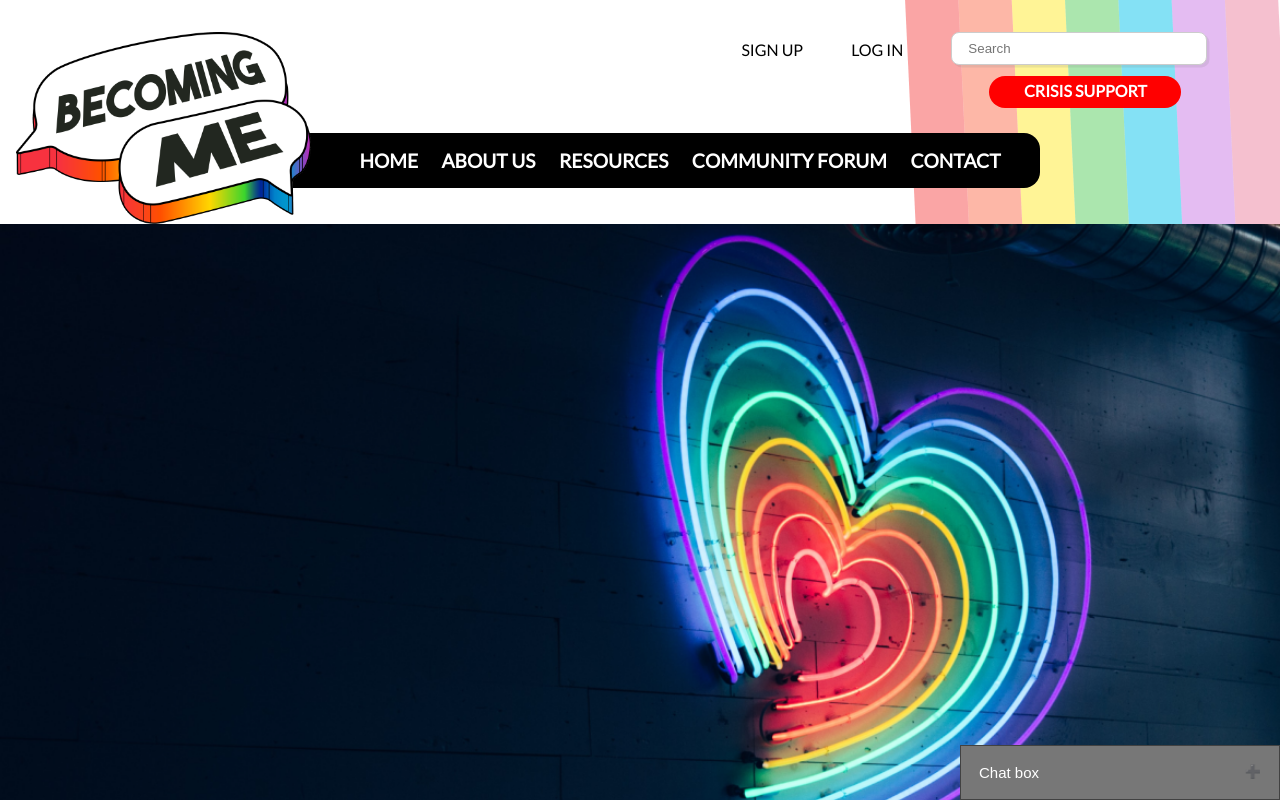
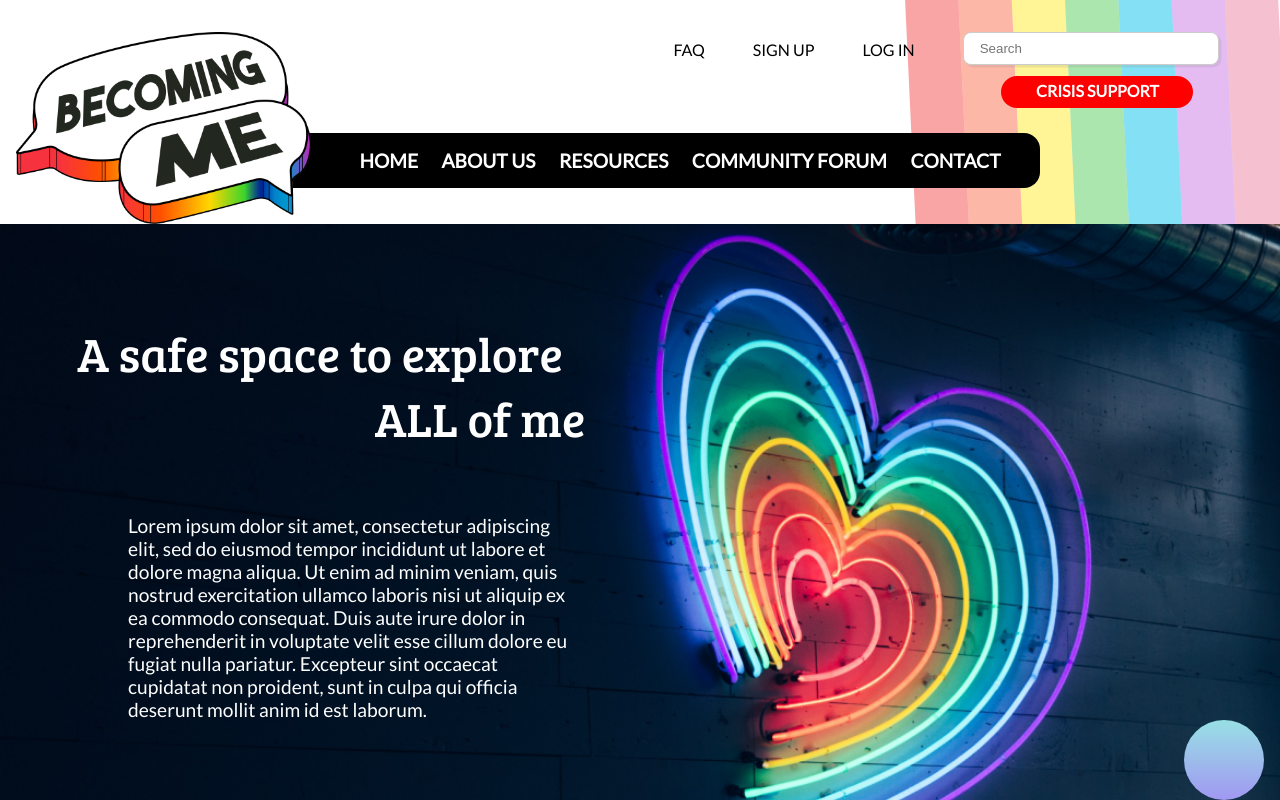
Before and after one commit to EoinTeaDev/Group-Project-3-Becoming-Me, a plain HTML site: page home.html in a window 1280 px wide. Drawn offline with Linux system fonts and the light colour scheme; a script that the page names is missing.

Commit message:
removed old test code for webchat, added in preliminary animation for chatbox opening. also added hero header and content text (placeholders for now)

```diff
--- a/css/style.css
+++ b/css/style.css
@@ -98,42 +98,6 @@ main {
   background-color: black;
 }
 
-.collapsible {
-  background-color: #777;
-  color: white;
-  cursor: pointer;
-  padding: 18px;
-  width: 100%;
-  border: none;
-  text-align: left;
-  outline: none;
-  font-size: 15px;
-}
-
-.active, .collapsible:hover {
-  background-color: #555;
-}
-
-.content {
-  padding: 0 18px;
-  max-height: 0rem;
-  overflow: hidden;
-  transition: max-height 0.2s ease-out;
-  background-color: #f1f1f1;
-}
-
-.collapsible:after {
-  content: '\02795'; /* Unicode character for "plus" sign (+) */
-  font-size: 13px;
-  color: white;
-  float: right;
-  margin-left: 5px;
-}
-
-.active:after {
-  content: "\2796"; /* Unicode character for "minus" sign (-) */
-}
-
 #logoImage{
   height: 12rem;
   left: -2rem;
@@ -178,7 +142,7 @@ input[type=text], select {
   font-weight: 600;
   padding: 0.3rem 1rem;
   text-align: center;
-  left: 27.5rem;
+  left: 32.5rem;
   top: 3.3rem;
 }
 
@@ -194,3 +158,51 @@ input[type=text], select {
   opacity: 75%;
   overflow: hidden;
 }
+
+#chatBox {
+  background: rgb(161,152,242);
+  background: linear-gradient(0deg, rgba(161,152,242,1) 0%,  rgba(152,224,228,1) 100%);
+  /* height: 40%;
+  width: 30%; (these are the finished chatbox elements) */
+  border-radius: 5rem;
+  border-style: none;
+  height: 5rem;
+  width: 5rem;
+  right: 1rem;
+}
+
+#chatBox:hover{
+  animation-name: chatBoxOpen;
+  animation-duration: 1.5s;
+}
+
+
+@keyframes chatBoxOpen{
+  0% {height: 5rem; width: 5rem;}
+  60% {height: 5rem; width: 25%;}
+  100% {height: 45%; width: 25%; border-radius: 4rem;}
+}
+
+#heroTitle {
+  font-family: 'Bree Serif', sans-serif;
+  font-size: 3rem;
+  color: white;
+  padding-right: 50%;
+  padding-top: 6rem;
+  text-align: center;
+}
+#heroTitle2 {
+  font-family: 'Bree Serif', sans-serif;
+  font-size: 3rem;
+  color: white;
+  padding-right: 25%;
+  text-align: center;
+}
+#heroContent {
+font-family: 'Lato', sans-serif;
+font-size: 1.2rem;
+color: white;
+width: 45%;
+padding-left: 10%;
+padding-top: 4rem;
+}
--- a/home.html
+++ b/home.html
@@ -59,6 +59,7 @@
   <nav>
     <div class="signUp">
       <div class="crisisSupport">CRISIS SUPPORT</div>
+      <div class="signUpText">FAQ</div>
       <div class="signUpText">SIGN UP</div>
       <div class="signUpText">LOG IN</div>
       <input type="text" id="search" name="searchBox" placeholder="Search">
@@ -72,13 +73,11 @@
       <div class="navHover">CONTACT</div>
     </div>
   </nav>
-  <div id="heroImg"></div>
+  <div id="heroImg"><div id="heroTitle">A safe space to explore</div>
+  <div id="heroTitle2">ALL of me</div>
+<div id="heroContent">Lorem ipsum dolor sit amet, consectetur adipiscing elit, sed do eiusmod tempor incididunt ut labore et dolore magna aliqua. Ut enim ad minim veniam, quis nostrud exercitation ullamco laboris nisi ut aliquip ex ea commodo consequat. Duis aute irure dolor in reprehenderit in voluptate velit esse cillum dolore eu fugiat nulla pariatur. Excepteur sint occaecat cupidatat non proident, sunt in culpa qui officia deserunt mollit anim id est laborum.</div></div>
   <main>
     <div id="chatBox" class="ln">
-      <button class="collapsible">Chat box</button>
-      <div class="content">
-        <p>Lorem ipsum dolor sit amet, consectetur adipisicing elit, sed do eiusmod tempor incididunt ut labore et dolore magna aliqua. Ut enim ad minim veniam, quis nostrud exercitation ullamco laboris nisi ut aliquip ex ea commodo consequat.</p>
-      </div>
     </div>
     <div id="testHeight">
     </div>
--- a/js/script.js
+++ /dev/null
@@ -1,14 +0,0 @@
-var coll = document.getElementsByClassName("collapsible");
-var i;
-
-for (i = 0; i < coll.length; i++) {
-  coll[i].addEventListener("click", function() {
-    this.classList.toggle("active");
-    var content = this.nextElementSibling;
-    if (content.style.maxHeight){
-      content.style.maxHeight = null;
-    } else {
-      content.style.maxHeight = content.scrollHeight + "px";
-    }
-  });
-}
```
